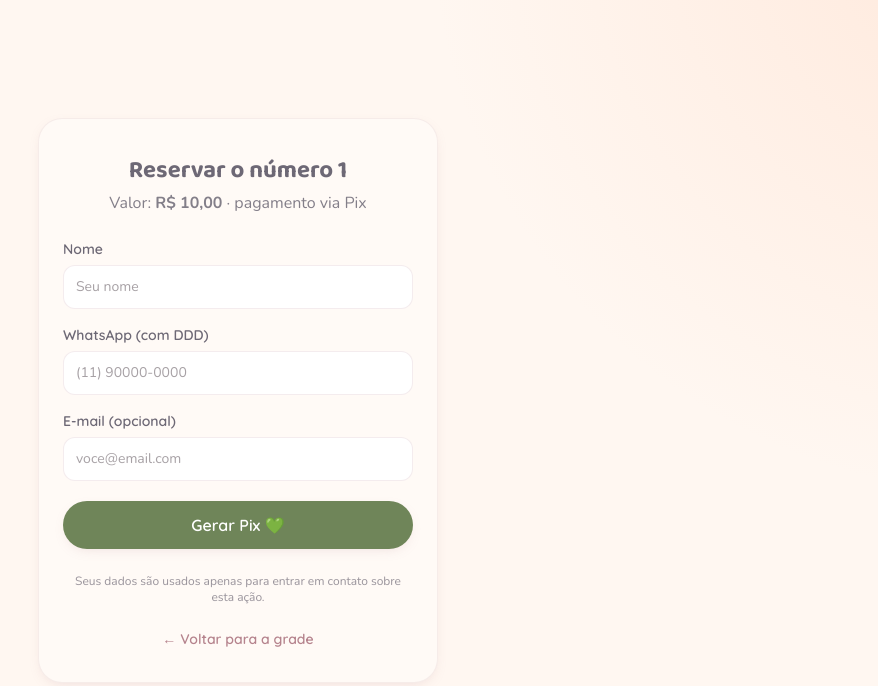
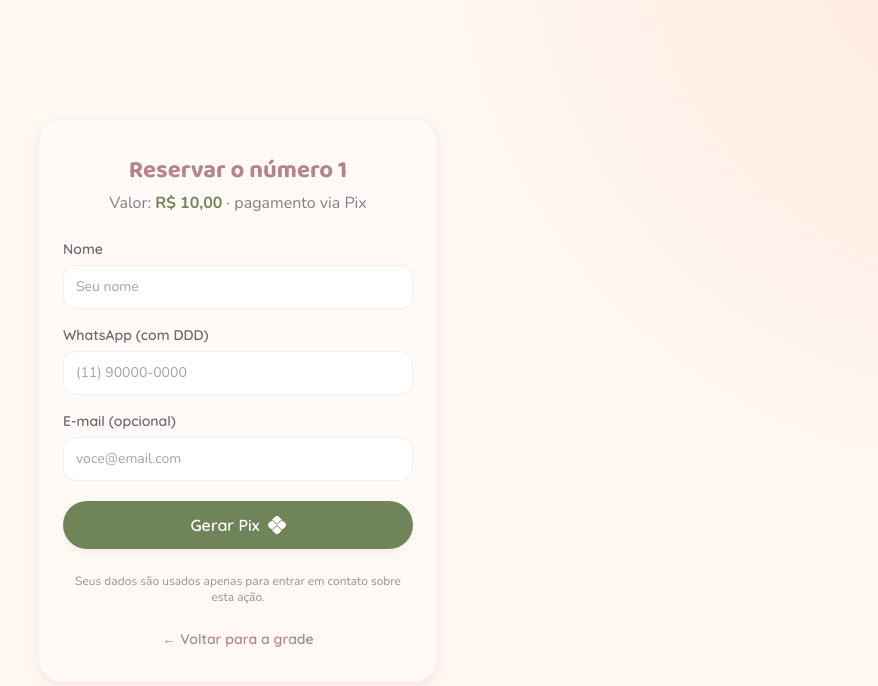
Before and after one commit to MadeinBugs/rifas, a Next.js app: page /comprar/1 in a window 1280 px wide. Shown: the top 686 px of the page, without its empty margins (402-1280 px from the left). Built offline with nearby package versions, Linux system fonts and the light colour scheme; no server answers.

Commit message:
feat: add IconePix component and integrate it into ComprarFlow; enhance form validation for WhatsApp and email

```diff
--- a/app/page.tsx
+++ b/app/page.tsx
@@ -12,8 +12,9 @@ import {
   formatBRL,
   type NumeroRow,
 } from "@/lib/rifa";
-import { CreditCard, Gift, Ticket } from "@phosphor-icons/react/dist/ssr";
-import type { Icon } from "@phosphor-icons/react";
+import { Gift, Ticket } from "@phosphor-icons/react/dist/ssr";
+import type { ReactNode } from "react";
+import IconePix from "@/components/IconePix";
 
 export const dynamic = "force-dynamic";
 
@@ -187,21 +188,21 @@ function Chips() {
   return (
     <section className="grid grid-cols-1 gap-3 sm:grid-cols-3">
       <Chip
-        Icone={Ticket}
+        icone={<Ticket weight="duotone" size={24} aria-hidden />}
         fundo="bg-peach/30"
         cor="text-rose-deep"
         titulo={`${TOTAL_NUMEROS} números`}
         texto={`${formatBRL(PRECO_POR_NUMERO)} cada`}
       />
       <Chip
-        Icone={Gift}
+        icone={<Gift weight="duotone" size={24} aria-hidden />}
         fundo="bg-peach/30"
         cor="text-rose-deep"
         titulo="Prêmio"
         texto={PREMIO}
       />
       <Chip
-        Icone={CreditCard}
+        icone={<IconePix size={24} />}
         fundo="bg-peach/30"
         cor="text-rose-deep"
         titulo="Pagamento"
@@ -212,13 +213,13 @@ function Chips() {
 }
 
 function Chip({
-  Icone,
+  icone,
   fundo,
   cor,
   titulo,
   texto,
 }: {
-  Icone: Icon;
+  icone: ReactNode;
   fundo: string;
   cor: string;
   titulo: string;
@@ -229,7 +230,7 @@ function Chip({
       <span
         className={`flex h-11 w-11 items-center justify-center rounded-full ${fundo} ${cor}`}
       >
-        <Icone weight="duotone" size={24} aria-hidden />
+        {icone}
       </span>
       <p className="font-[family-name:var(--font-quicksand)] text-sm font-semibold text-rose-deep">
         {titulo}
@@ -247,7 +248,7 @@ function Rodape() {
       </span>
       <p>
         Ação entre amigos · Pagamento seguro via Pix · Seus dados são usados
-        apenas para falar com você sobre esta ação.
+        apenas para entrar em contato sobre esta ação.
       </p>
     </footer>
   );
--- a/components/ComprarFlow.tsx
+++ b/components/ComprarFlow.tsx
@@ -6,6 +6,7 @@ import QRCodePix from "@/components/QRCodePix";
 import { PRECO_POR_NUMERO, formatBRL } from "@/lib/rifa";
 import { dispararCoracoes } from "@/lib/efeitos";
 import { tocarChime, tocarPop } from "@/lib/som";
+import IconePix from "@/components/IconePix";
 
 type Props = { numero: number };
 
@@ -19,17 +20,46 @@ type Pix = {
 
 type Etapa = "form" | "enviando" | "pix" | "pago" | "indisponivel";
 
+/** Aplica a máscara (DDD) 9XXXX-XXXX ao digitar. */
+function mascaraTelefone(valor: string): string {
+  const d = valor.replace(/\D/g, "").slice(0, 11);
+  if (d.length === 0) return "";
+  if (d.length <= 2) return `(${d}`;
+  if (d.length <= 7) return `(${d.slice(0, 2)}) ${d.slice(2)}`;
+  return `(${d.slice(0, 2)}) ${d.slice(2, 7)}-${d.slice(7)}`;
+}
+
+function validarTelefone(valor: string): string | null {
+  const d = valor.replace(/\D/g, "");
+  if (d.length === 0) return null;
+  if (d.length < 11) return "Número incompleto — use o formato (DDD) 9XXXX-XXXX";
+  if (d[2] !== "9") return "Celulares brasileiros têm 9 como primeiro dígito após o DDD";
+  return null;
+}
+
+function validarEmail(valor: string): string | null {
+  if (!valor.trim()) return null;
+  return /^[^\s@]+@[^\s@]+\.[^\s@]{2,}$/.test(valor.trim())
+    ? null
+    : "E-mail inválido — verifique e tente novamente";
+}
+
 export default function ComprarFlow({ numero }: Props) {
   const [etapa, setEtapa] = useState<Etapa>("form");
   const [nome, setNome] = useState("");
   const [whatsapp, setWhatsapp] = useState("");
   const [email, setEmail] = useState("");
   const [erro, setErro] = useState<string | null>(null);
+  const [tocadoWhatsapp, setTocadoWhatsapp] = useState(false);
+  const [tocadoEmail, setTocadoEmail] = useState(false);
   const [pix, setPix] = useState<Pix | null>(null);
   const [restante, setRestante] = useState<number>(0); // segundos
 
   async function enviar(e: React.FormEvent) {
     e.preventDefault();
+    setTocadoWhatsapp(true);
+    setTocadoEmail(true);
+    if (validarTelefone(whatsapp) || validarEmail(email)) return;
     setErro(null);
     tocarPop();
     setEtapa("enviando");
@@ -174,12 +204,13 @@ export default function ComprarFlow({ numero }: Props) {
   return (
     <div className="cartao flex flex-col gap-6 px-6 py-8">
       <div className="text-center">
-        <h1 className="mt-1 font-[family-name:var(--font-baloo)] text-2xl font-bold text-mauve">
+        <h1 className="mt-1 font-[family-name:var(--font-baloo)] text-2xl font-bold text-rose-deep">
           Reservar o número {numero}
         </h1>
         <p className="mt-1 text-mauve/85">
-          Valor: <strong>{formatBRL(PRECO_POR_NUMERO)}</strong> · pagamento via
-          Pix
+          Valor:{" "}
+          <strong className="text-sage-deep">{formatBRL(PRECO_POR_NUMERO)}</strong>{" "}
+          · pagamento via Pix
         </p>
       </div>
 
@@ -195,19 +226,23 @@ export default function ComprarFlow({ numero }: Props) {
         <Campo
           label="WhatsApp (com DDD)"
           value={whatsapp}
-          onChange={setWhatsapp}
+          onChange={(v) => setWhatsapp(mascaraTelefone(v))}
+          onBlur={() => setTocadoWhatsapp(true)}
           placeholder="(11) 90000-0000"
           required
           inputMode="tel"
           autoComplete="tel"
+          erroValidacao={tocadoWhatsapp ? validarTelefone(whatsapp) : null}
         />
         <Campo
           label="E-mail (opcional)"
           value={email}
           onChange={setEmail}
+          onBlur={() => setTocadoEmail(true)}
           placeholder="voce@email.com"
           inputMode="email"
           autoComplete="email"
+          erroValidacao={tocadoEmail ? validarEmail(email) : null}
         />
 
         {erro && (
@@ -221,7 +256,14 @@ export default function ComprarFlow({ numero }: Props) {
           disabled={etapa === "enviando"}
           className="botao-primario mt-1 h-12 text-base"
         >
-          {etapa === "enviando" ? "Gerando Pix…" : "Gerar Pix 💚"}
+          {etapa === "enviando" ? (
+            "Gerando Pix…"
+          ) : (
+            <>
+              Gerar Pix{" "}
+              <IconePix size={18} className="inline-block align-middle" />
+            </>
+          )}
         </button>
       </form>
 
@@ -240,11 +282,13 @@ function Campo({
   label,
   value,
   onChange,
+  erroValidacao,
   ...rest
 }: {
   label: string;
   value: string;
   onChange: (v: string) => void;
+  erroValidacao?: string | null;
 } & Omit<React.InputHTMLAttributes<HTMLInputElement>, "value" | "onChange">) {
   return (
     <label className="flex flex-col gap-1.5 text-sm">
@@ -254,9 +298,17 @@ function Campo({
       <input
         value={value}
         onChange={(e) => onChange(e.target.value)}
-        className="h-11 rounded-xl border border-rose-deep/15 bg-white px-3 text-ink outline-none transition focus:border-sage focus:ring-2 focus:ring-sage/30"
+        className={`h-11 rounded-xl border bg-white px-3 text-ink outline-none transition focus:ring-2 ${
+          erroValidacao
+            ? "border-rose/60 focus:border-rose focus:ring-rose/20"
+            : "border-rose-deep/15 focus:border-sage focus:ring-sage/30"
+        }`}
+        aria-invalid={erroValidacao ? true : undefined}
         {...rest}
       />
+      {erroValidacao && (
+        <span className="text-xs text-rose-deep">{erroValidacao}</span>
+      )}
     </label>
   );
 }
--- /dev/null
+++ b/components/IconePix.tsx
@@ -0,0 +1,26 @@
+import { siPix } from "simple-icons";
+
+/**
+ * Ícone oficial do PIX (Banco Central do Brasil) via Simple Icons.
+ * Herda `currentColor`, então funciona em qualquer paleta de cor.
+ */
+export default function IconePix({
+  size = 24,
+  className,
+}: {
+  size?: number;
+  className?: string;
+}) {
+  return (
+    <svg
+      width={size}
+      height={size}
+      viewBox="0 0 24 24"
+      fill="currentColor"
+      className={className}
+      aria-hidden
+    >
+      <path d={siPix.path} />
+    </svg>
+  );
+}
--- a/package.json
+++ b/package.json
@@ -18,7 +18,8 @@
     "qrcode": "^1.5.4",
     "react": "19.2.4",
     "react-dom": "19.2.4",
-    "server-only": "^0.0.1"
+    "server-only": "^0.0.1",
+    "simple-icons": "^16.23.0"
   },
   "devDependencies": {
     "@tailwindcss/postcss": "^4",
```
Also changed, not shown: 1 other file (tests, documents, lock files or other folders).
